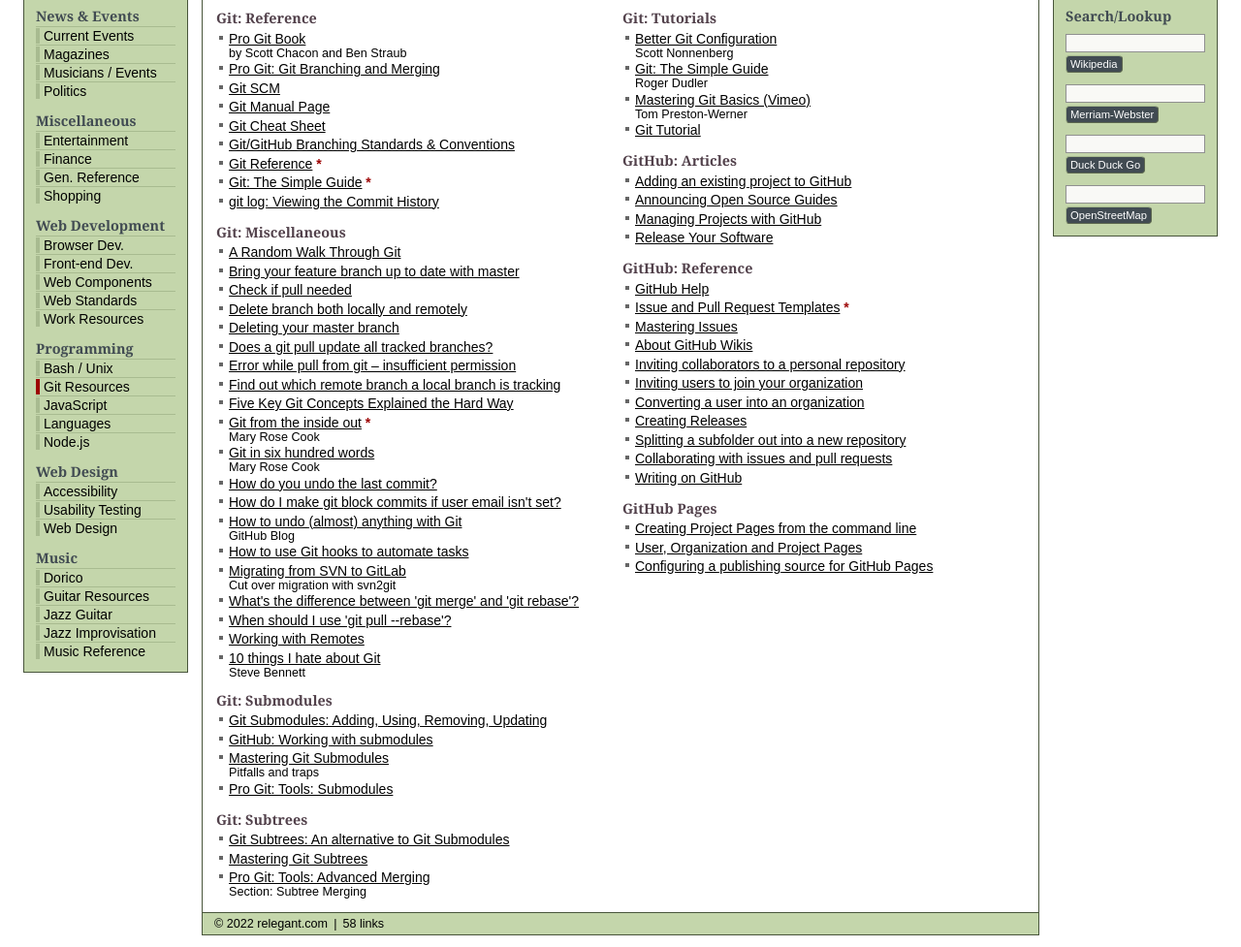
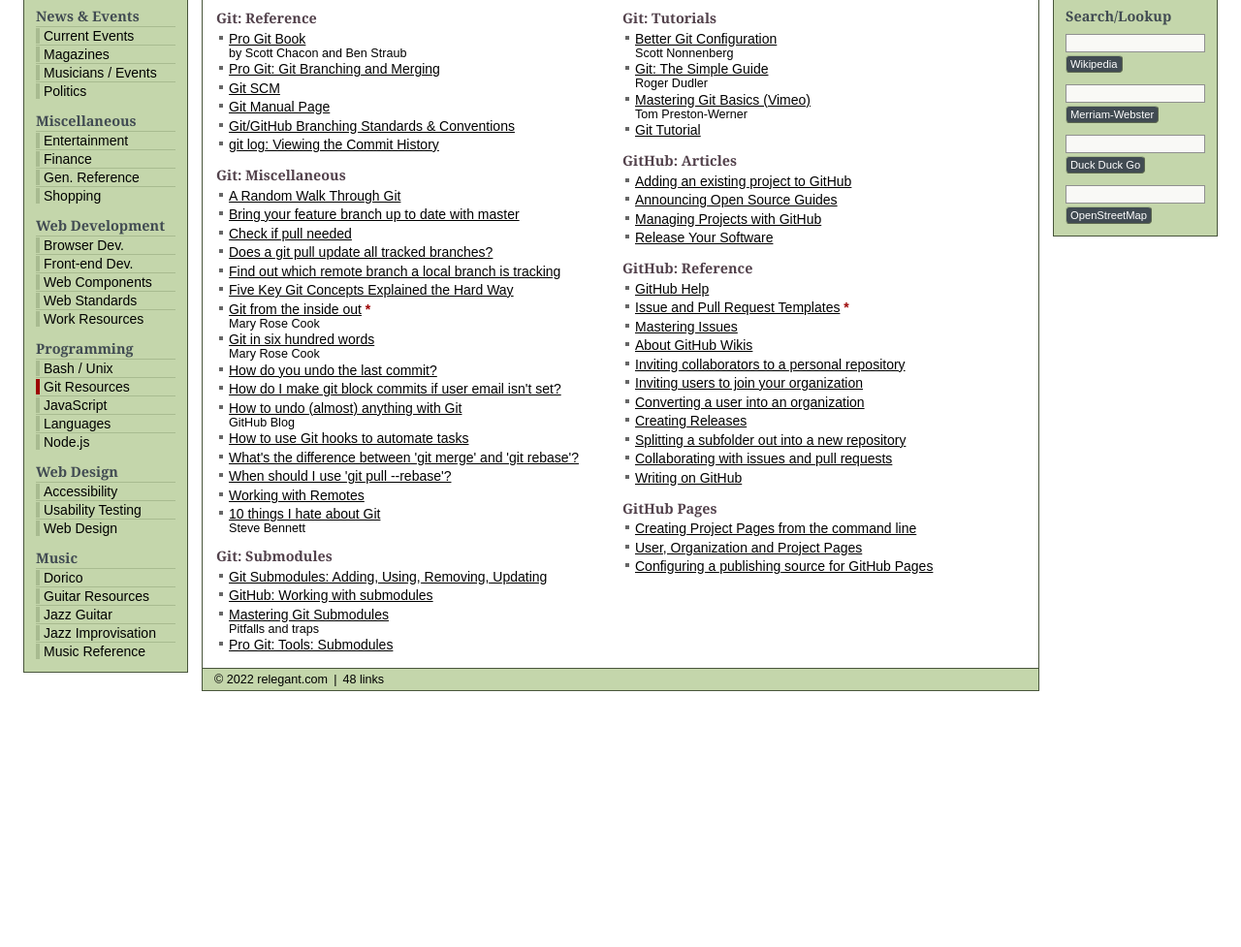
Before and after one commit to nhoyt/index, a plain HTML site: page git.html in a window 1280 px wide. Shown: the part 64-1041 px from the top of the page at 97% size. After the commit the page ends 800 px from the top, so only its background shows below. Drawn offline with Linux system fonts and the light colour scheme.

Commit message:
Content updates

```diff
--- a/git.html
+++ b/git.html
@@ -81,10 +81,7 @@
     <li><a href="https://git-scm.com/book/en/v2/Git-Branching-Branches-in-a-Nutshell">Pro Git: Git Branching and Merging</a></li>
     <li><a href="http://git-scm.com/">Git SCM</a></li>
     <li><a href="https://www.kernel.org/pub/software/scm/git/docs/">Git Manual Page</a></li>
-    <li><a href="https://na1.salesforce.com/help/doc/en/salesforce_git_developer_cheatsheet.pdf">Git Cheat Sheet</a></li>
     <li><a href="https://gist.github.com/digitaljhelms/4287848">Git/GitHub Branching Standards &amp; Conventions</a></li>
-    <li><a href="http://gitref.org/index.html">Git Reference</a><span class="rec"> *</span></li>
-    <li><a href="http://rogerdudler.github.io/git-guide/">Git: The Simple Guide</a><span class="rec"> *</span></li>
     <li><a href="https://git-scm.com/book/en/v2/Git-Basics-Viewing-the-Commit-History">git log: Viewing the Commit History</a></li>
   </ul>
   <h2 class="category" id="git-miscellaneous">Git: Miscellaneous</h2>
@@ -92,10 +89,7 @@
     <li><a href="https://bakkenbaeck.github.io/a-random-walk-through-git/">A Random Walk Through Git</a></li>
     <li><a href="https://gist.github.com/santisbon/a1a60db1fb8eecd1beeacd986ae5d3ca">Bring your feature branch up to date with master</a></li>
     <li><a href="http://stackoverflow.com/questions/3258243/git-check-if-pull-needed">Check if pull needed</a></li>
-    <li><a href="http://stackoverflow.com/questions/2003505/delete-a-git-branch-both-locally-and-remotely">Delete branch both locally and remotely</a></li>
-    <li><a href="https://matthew-brett.github.io/pydagogue/gh_delete_master.html">Deleting your master branch</a></li>
     <li><a href="https://stackoverflow.com/questions/33402589/does-a-git-pull-update-all-tracked-branches">Does a git pull update all tracked branches?</a></li>
-    <li><a href="http://stackoverflow.com/questions/18779442/error-while-pull-from-git-insufficient-permission-for-adding-an-object-to-repo">Error while pull from git – insufficient permission</a></li>
     <li><a href="http://stackoverflow.com/questions/171550/find-out-which-remote-branch-a-local-branch-is-tracking">Find out which remote branch a local branch is tracking</a></li>
     <li><a href="https://zwischenzugs.com/2018/03/14/five-key-git-concepts-explained-the-hard-way/">Five Key Git Concepts Explained the Hard Way</a></li>
     <li><a href="http://maryrosecook.com/blog/post/git-from-the-inside-out">Git from the inside out</a><span class="rec"> *</span></li>
@@ -107,8 +101,6 @@
     <li><a href="https://github.blog/2015-06-08-how-to-undo-almost-anything-with-git/">How to undo (almost) anything with Git</a></li>
     <li class="desc">GitHub Blog</li>
     <li><a href="https://www.digitalocean.com/community/tutorials/how-to-use-git-hooks-to-automate-development-and-deployment-tasks">How to use Git hooks to automate tasks</a></li>
-    <li><a href="https://docs.gitlab.com/ee/user/project/import/svn.html">Migrating from SVN to GitLab</a></li>
-    <li class="desc">Cut over migration with svn2git</li>
     <li><a href="http://stackoverflow.com/questions/16666089/whats-the-difference-between-git-merge-and-git-rebase/16666418#16666418">What's the difference between 'git merge' and 'git rebase'?</a></li>
     <li><a href="http://stackoverflow.com/questions/2472254/when-should-i-use-git-pull-rebase">When should I use 'git pull --rebase'?</a></li>
     <li><a href="http://git-scm.com/book/en/v2/Git-Basics-Working-with-Remotes">Working with Remotes</a></li>
@@ -122,13 +114,6 @@
     <li><a href="https://medium.com/@porteneuve/mastering-git-submodules-34c65e940407">Mastering Git Submodules</a></li>
     <li class="desc">Pitfalls and traps</li>
     <li><a href="http://git-scm.com/book/en/v2/Git-Tools-Submodules">Pro Git: Tools: Submodules</a></li>
-  </ul>
-  <h2 class="category" id="git-subtrees">Git: Subtrees</h2>
-  <ul class="category" aria-labelledby="git-subtrees">
-    <li><a href="https://www.atlassian.com/git/articles/alternatives-to-git-submodule-git-subtree">Git Subtrees: An alternative to Git Submodules</a></li>
-    <li><a href="https://medium.com/@porteneuve/mastering-git-subtrees-943d29a798ec">Mastering Git Subtrees</a></li>
-    <li><a href="https://git-scm.com/book/en/v2/Git-Tools-Advanced-Merging">Pro Git: Tools: Advanced Merging</a></li>
-    <li class="desc">Section: Subtree Merging</li>
   </ul>
 </div>
 <div class="column-1-2">
@@ -173,7 +158,7 @@
 </div>
 <!-- Footer -->
 <div id="footer" role="region" aria-label="footer">
-  <span>&copy; 2022 relegant.com</span>&thinsp;&nbsp;|&nbsp;&thinsp;<span>58 links</span>
+  <span>&copy; 2022 relegant.com</span>&thinsp;&nbsp;|&nbsp;&thinsp;<span>48 links</span>
 </div>
 </main>
 </div>
```
